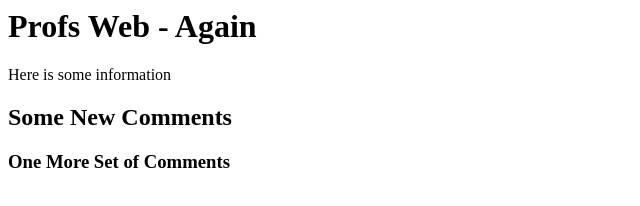
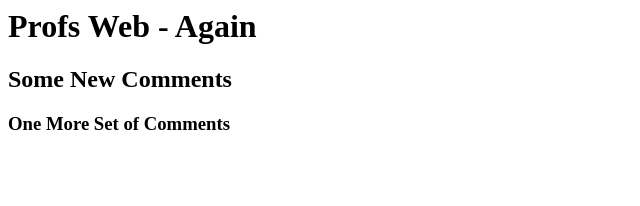
Before and after one commit to ericpkatz/prog-again-web, a plain HTML site: page index.html in a window 1280 px wide. Both pictures are taken after a click on the element "Profs Web - Again". Shown: the whole page, without its empty margins (0-640 px from the left). Drawn offline with Linux system fonts and the light colour scheme.

Commit message:
Update index.html

```diff
--- a/index.html
+++ b/index.html
@@ -14,7 +14,7 @@
     <script>
       const h1 = document.getElementById('h_1');
       h1.addEventListener('click', function(){
-        const p1 = document.getElementByid('p_1');
+        const p1 = document.getElementById('p_1');
         p1.classList.toggle('hidden');
       });
     </script>
```
